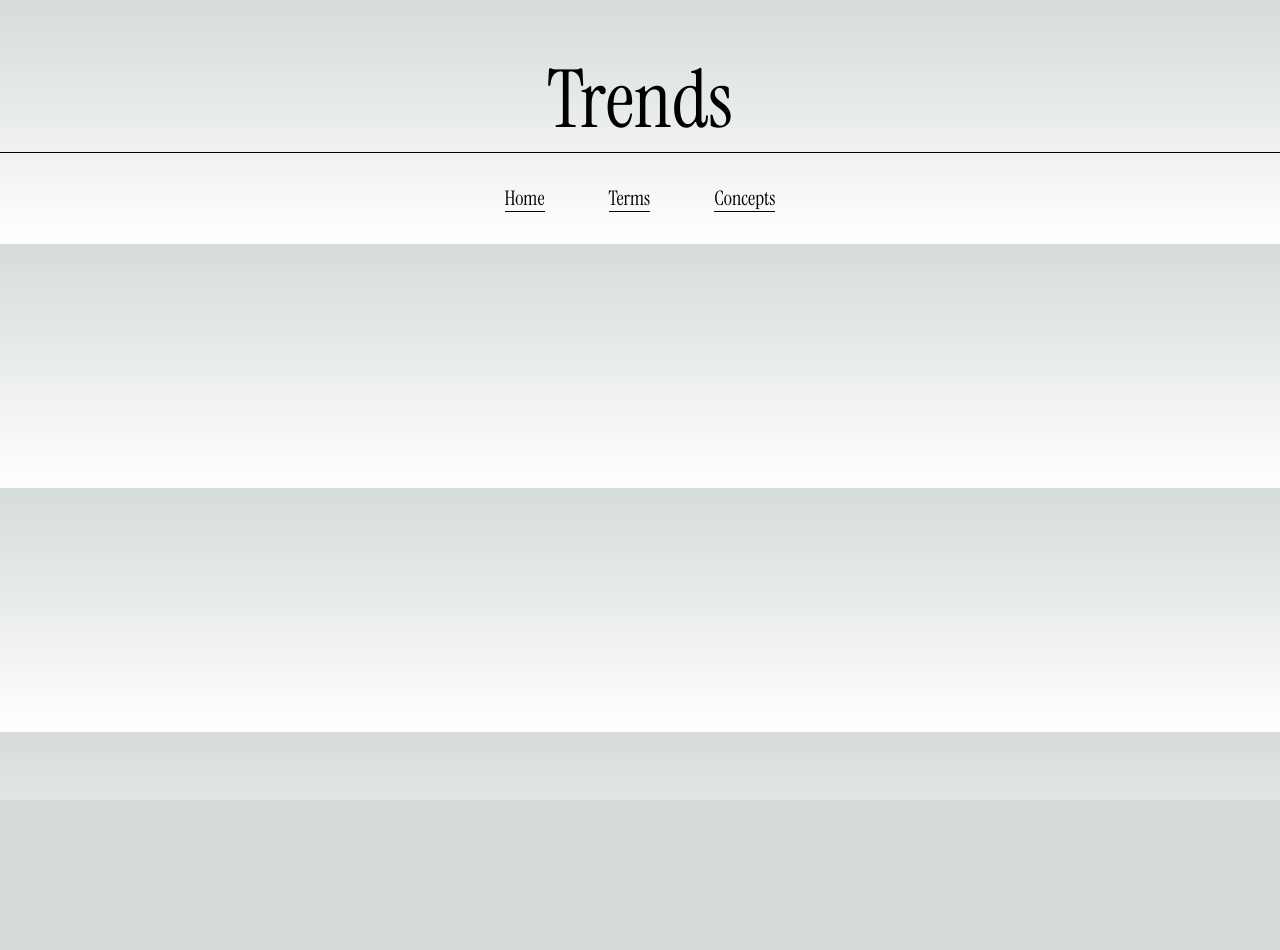
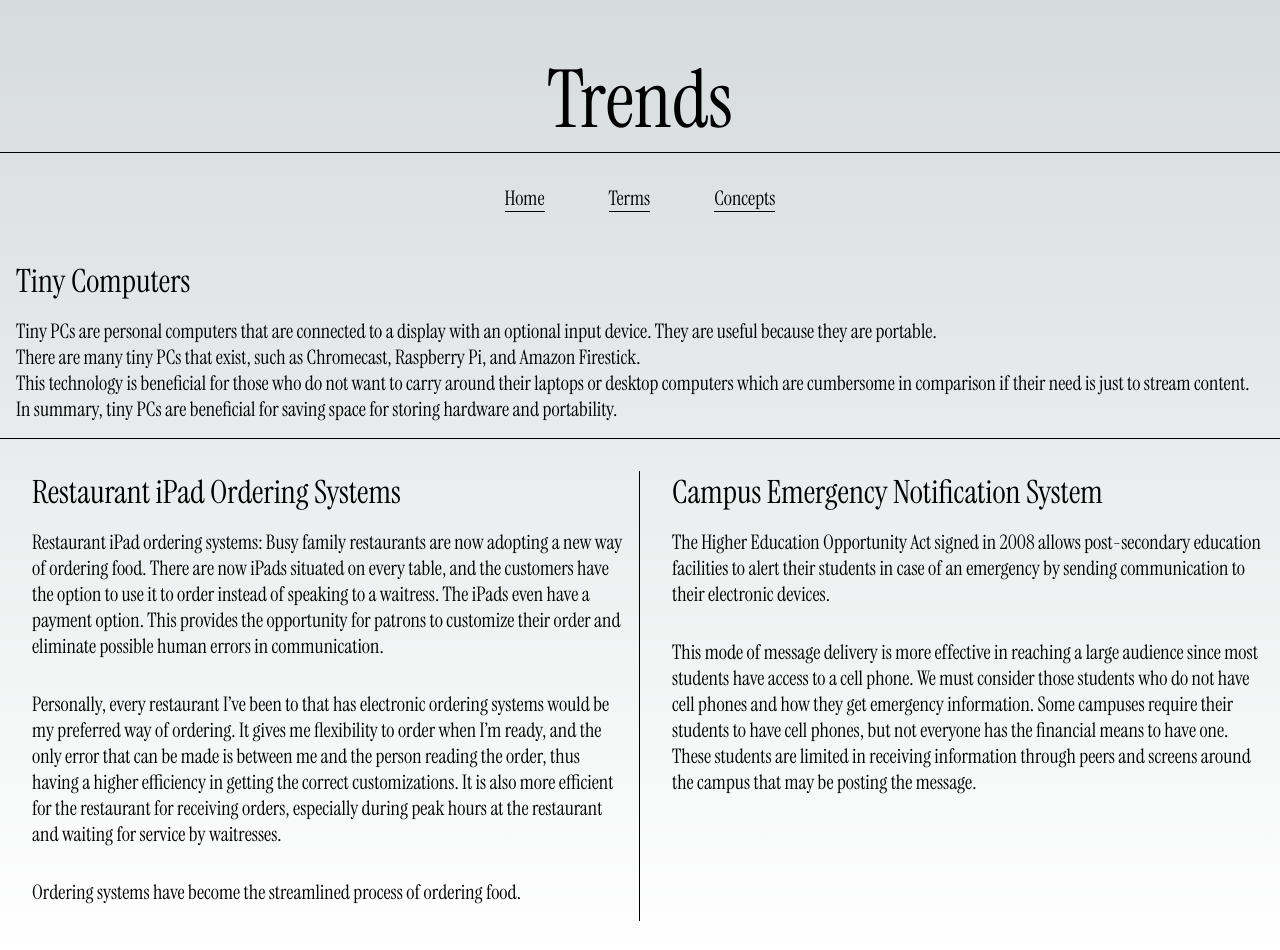
Before and after one commit to maanderz/portfolio-1, a Next.js app: page /trends in a window 1280 px wide. Shown: the top 950 px of the page. Before the commit the page ends 800 px from the top, so only its background shows below. Built offline with nearby package versions, Linux system fonts and the light colour scheme.

Commit message:
added trends

```diff
--- a/src/app/trends/page.js
+++ b/src/app/trends/page.js
@@ -14,6 +14,41 @@ export default function Trends() {
         <Link className={styles.intro_links_children} href="/terms">Terms</Link>
         <Link className={styles.intro_links_children} href="/concepts">Concepts</Link>
       </section>
+      <div style={{ fontSize: '1.25rem', padding: '1rem', borderBottom: '1px solid black'}}>
+        <div style={{ fontSize: '2rem', paddingBottom: '1rem' }}>Tiny Computers</div>
+        <div>
+          Tiny PCs are personal computers that are connected to a display with an optional input device.
+          They are useful because they are portable.
+        </div>
+        <div>
+          There are many tiny PCs that exist, such as Chromecast, Raspberry Pi, and Amazon Firestick.
+        </div>
+        <div>
+          This technology is beneficial for those who do not want to carry around their laptops or desktop computers which are cumbersome in comparison if their need is just to stream content.
+          In summary, tiny PCs are beneficial for saving space for storing hardware and portability.
+        </div>
+      </div>
+      <div style={{ display: 'flex' }}>
+        <div className={styles.concepts_main_container} style={{ marginRight: '0', borderRight: '1px solid black', width: '50%' }}>
+          <div>Restaurant iPad Ordering Systems</div>
+          <div className={styles.intro_links}>
+            <div style={{ fontSize: '1.25rem' }}>
+              <div className={styles.concept_description_left}>Restaurant iPad ordering systems: Busy family restaurants are now adopting a new way of ordering food. There are now iPads situated on every table, and the customers have the option to use it to order instead of speaking to a waitress. The iPads even have a payment option. This provides the opportunity for patrons to customize their order and eliminate possible human errors in communication.</div>
+              <div className={styles.concept_description_left}>Personally, every restaurant I’ve been to that has electronic ordering systems would be my preferred way of ordering. It gives me flexibility to order when I’m ready, and the only error that can be made is between me and the person reading the order, thus having a higher efficiency in getting the correct customizations. It is also more efficient for the restaurant for receiving orders, especially during peak hours at the restaurant and waiting for service by waitresses.</div>
+              <div className={styles.concept_description_left}>Ordering systems have become the streamlined process of ordering food.</div>
+            </div>
+          </div>
+        </div>
+        <div className={styles.concepts_main_container} style={{ marginRight: '0', width: '50%' }}>
+          <div>Campus Emergency Notification System</div>
+          <div className={styles.intro_links}>
+            <div style={{ fontSize: '1.25rem' }}>
+              <div className={styles.concept_description_left}>The Higher Education Opportunity Act signed in 2008 allows post-secondary education facilities to alert their students in case of an emergency by sending communication to their electronic devices.</div>
+              <div className={styles.concept_description_left}>This mode of message delivery is more effective in reaching a large audience since most students have access to a cell phone. We must consider those students who do not have cell phones and how they get emergency information. Some campuses require their students to have cell phones, but not everyone has the financial means to have one. These students are limited in receiving information through peers and screens around the campus that may be posting the message.</div>
+            </div>
+          </div>
+        </div>
+      </div>
     </main>
   );
 }
```
